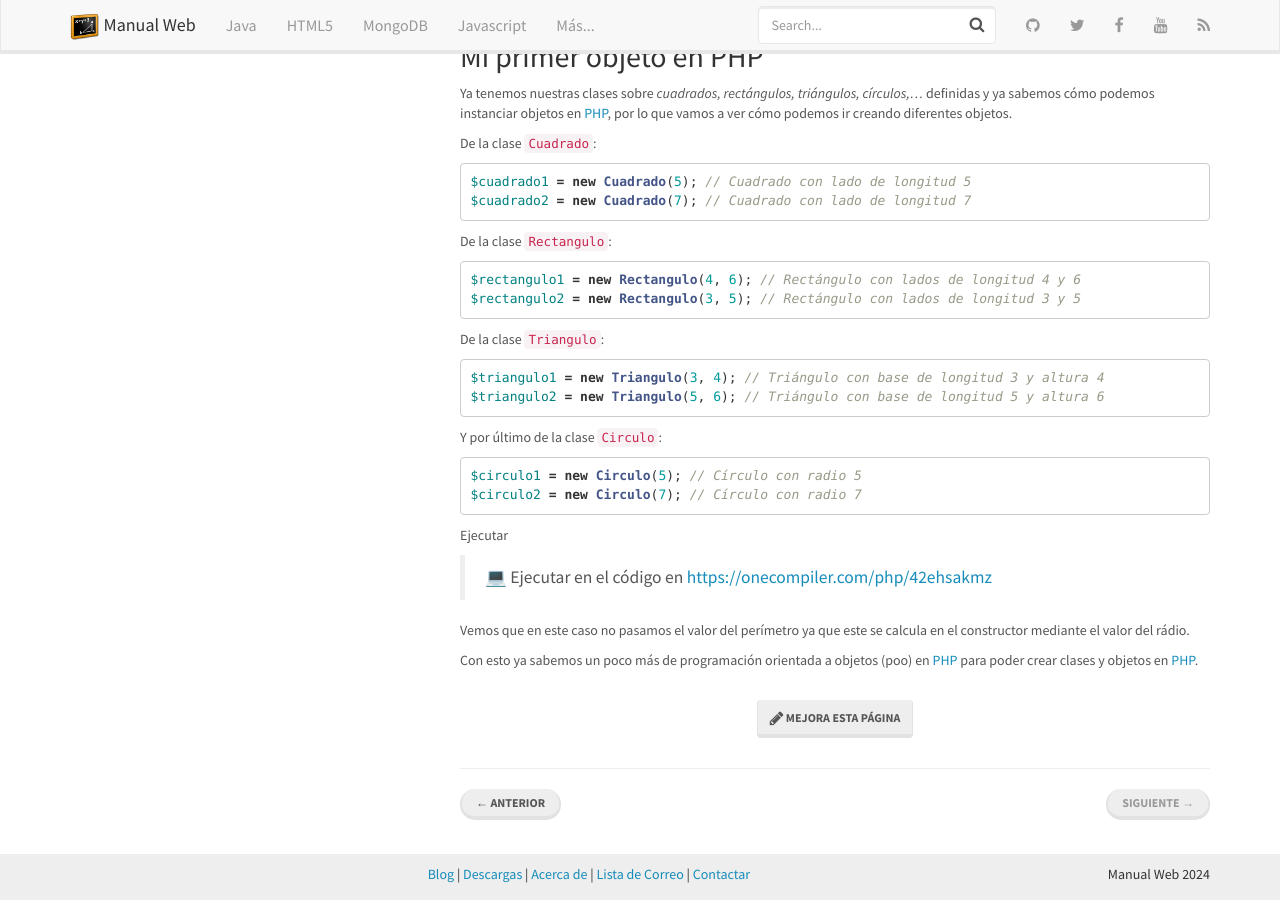
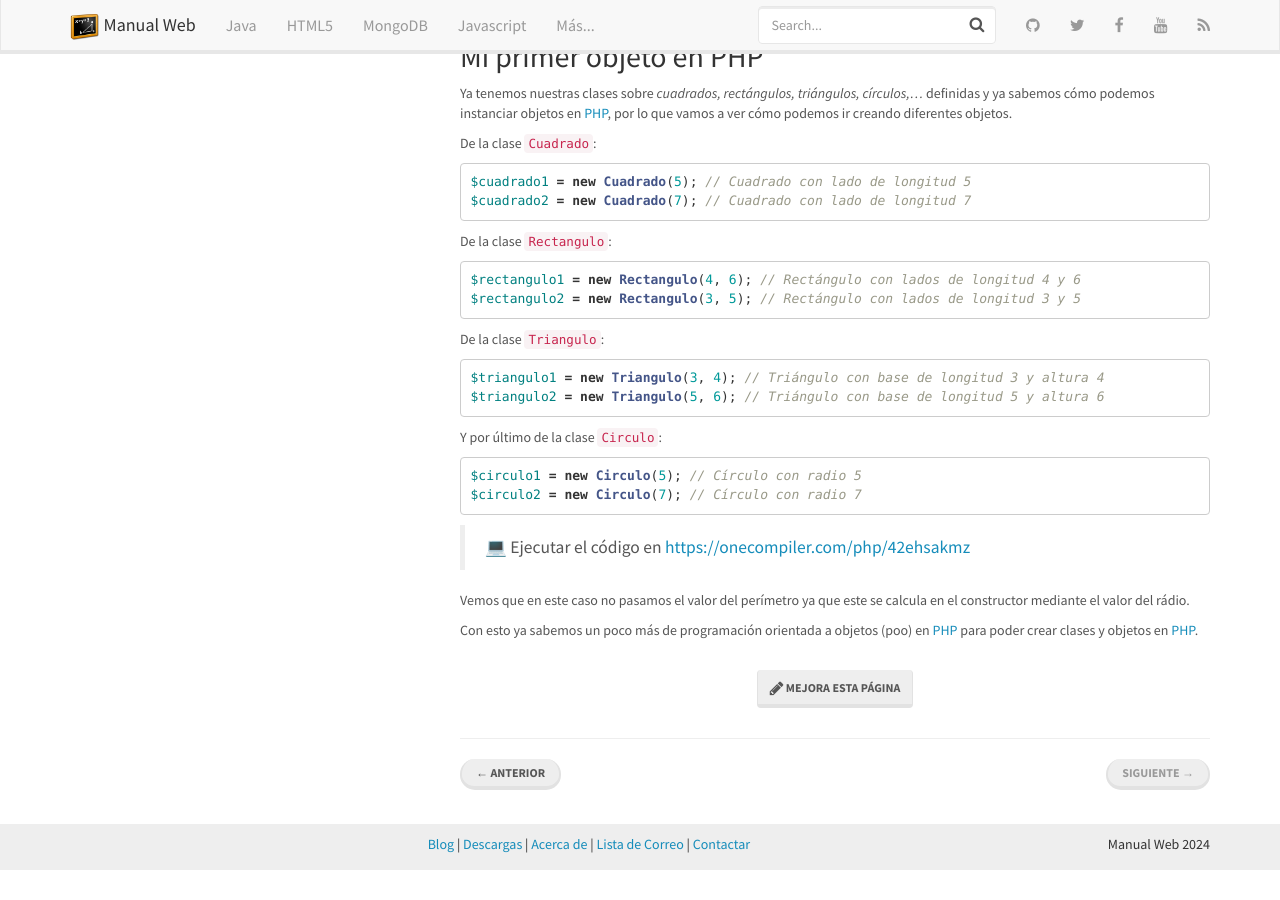
Before and after one commit to manualweb/manualweb, a Jekyll site: the page built from _php/clases-y-objetos-en-php.md, in a window 1280 px wide and 900 px high, scrolled down 1993 px. Built offline with Jekyll 4.4.1, drawn with Linux system fonts in a browser that asks for light colours; nearby versions of some CDN libraries; after the commit the page ends 2863 px from its top, so only the background shows below that.

Commit message:
Nuevos Elementos

````diff
--- a/_php/clases-y-objetos-en-php.md
+++ b/_php/clases-y-objetos-en-php.md
@@ -163,10 +163,7 @@ $circulo2 = new Circulo(7); // Círculo con radio 7
 ```
 
 
-Ejecutar
-
-
-> 💻 Ejecutar en el código en [https://onecompiler.com/php/42ehsakmz](https://onecompiler.com/php/42ehsakmz)
+> 💻 Ejecutar el código en [https://onecompiler.com/php/42ehsakmz](https://onecompiler.com/php/42ehsakmz)
 
 
 Vemos que en este caso no pasamos el valor del perímetro ya que este se calcula en el constructor mediante el valor del rádio.
````
